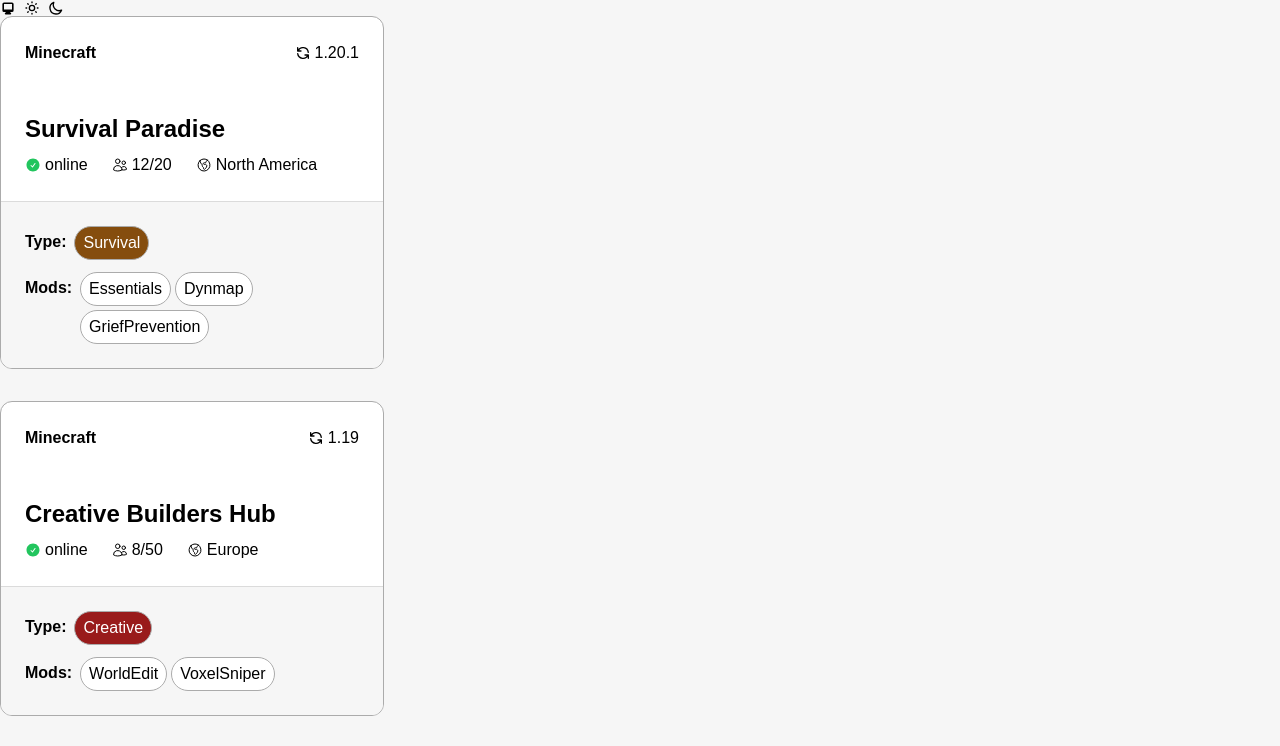
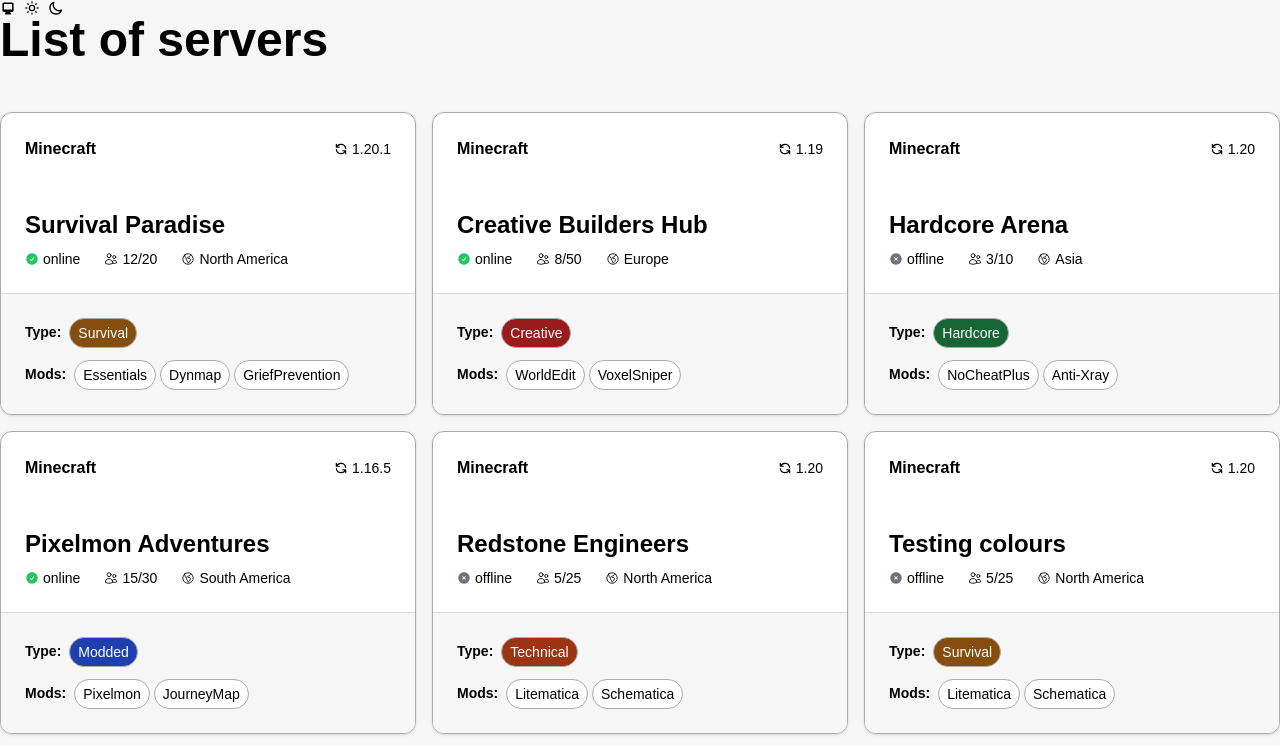
Before and after one commit to istvantothdesign/coding-assignment, a Next.js app: page / in a window 1280 px wide. Shown: the top 746 px of the page. Built offline with nearby package versions, Linux system fonts and the light colour scheme.

Commit message:
Server layout works. Need to finish navbar and dark mode swticher

```diff
--- a/src/app/components/InfoTag.tsx
+++ b/src/app/components/InfoTag.tsx
@@ -36,7 +36,7 @@
   }
 
   return (
-    <div className="flex gap-1 items-center">
+    <div className="text-sm flex gap-1 items-center">
       {icon && <span className={`${statusColorClass}`}>{icon}</span>}
       <p className={`font-medium `}>{children}</p>
     </div>
--- a/src/app/components/ServerCard.tsx
+++ b/src/app/components/ServerCard.tsx
@@ -35,24 +35,22 @@
   typeColor,
 }: Props) {
   return (
-    // change width
-    <div className="w-96">
-      {/* Card */}
-      <div className="bg-backgroundAccent text-foreground dark:bg-backgroundAccent dark:text-foreground rounded-xl border border-strokeMedium dark:border-strokeMedium overflow-hidden">
+    <div className="w-full h-full bg-backgroundAccent text-foreground dark:bg-backgroundAccent dark:text-foreground rounded-xl border border-strokeMedium dark:hover:border-foreground hover:border-foreground dark:border-strokeMedium overflow-hidden transition shadow hover:shadow-xl dark:shadow-xl dark:hover:shadow-2xl">
       {/* Header */}
       <div className="p-6 flex flex-col gap-12">
         {/* Game name and version */}
-          <div className="flex justify-between ">
+        <div className="flex justify-between flex-wrap">
           <p className="font-bold">{game}</p>
           <InfoTag type="version">{version}</InfoTag>
         </div>
 
+        {/* Server name and info */}
+        <div className="flex flex-col gap-2">
           {/* Server name */}
-          <div className="flex flex-col gap-2">
           <h3 className="text-2xl font-bold">{name}</h3>
 
           {/* Info */}
-            <div className="flex gap-6">
+          <div className="flex gap-6 flex-wrap">
             {/* Status */}
             <InfoTag type="status">{status}</InfoTag>
 
@@ -66,7 +64,7 @@
       </div>
 
       {/* Footer */}
-        <div className="flex flex-col gap-3 bg-background dark:bg-background p-6 border-t border-strokeLight dark:border-strokeLight">
+      <div className="text-sm h-full flex flex-col gap-3 bg-background dark:bg-background p-6 border-t border-strokeLight dark:border-strokeLight">
         {/* Type */}
         <div className="flex gap-2 items-start">
           <p className="font-bold  py-1">Type:</p>
@@ -90,6 +88,5 @@
         </div>
       </div>
     </div>
-    </div>
   );
 }
--- a/src/app/components/Tag.tsx
+++ b/src/app/components/Tag.tsx
@@ -28,7 +28,7 @@
 export default function Tag({ children, color = "blue", mods }: Props) {
   return mods ? (
     <div
-      className={`text-foreground bg-backgroundAccent dark:text-foreground dark:bg-backgroundAccent font-medium px-2 py-1 rounded-full text-center border border-strokeMedium dark:border-strokeMedium`}
+      className={`text-sm text-foreground bg-backgroundAccent dark:text-foreground dark:bg-backgroundAccent font-medium px-2 py-1 rounded-full text-center border border-strokeMedium dark:border-strokeMedium`}
     >
       {children}
     </div>
--- a/src/app/page.tsx
+++ b/src/app/page.tsx
@@ -1,6 +1,7 @@
 "use client";
 import { useEffect, useState } from "react";
 import ServerCard from "./components/ServerCard";
+import Link from "next/link";
 
 /*
   Welcome to the simplegamehosting coding assignment!
@@ -57,6 +58,10 @@
   // Make sure that everything is Typesafe
   // Organise functions
   // Remove extra item from api(colour testing)??
+  // Make tags row a component?
+  // Add motion
+  // Add hover state
+  // Make it responsive
 
   // Colors available for assignment
   const colors: (
@@ -130,16 +135,22 @@
   console.log("Checking server data");
   console.log(serverData);
   return (
-    <div>
-      {/* <div className="grid grid-rows-[20px_1fr_20px] items-center justify-items-center min-h-screen p-8 pb-20 gap-16 sm:p-20 font-[family-name:var(--font-geist-sans)]"> */}
-      <div className="bg-background text-foreground dark:bg-background dark:text-foreground">
-        {/* Test card */}
-        <div className="text-black flex flex-col gap-8 row-start-2 items-center sm:items-start">
+    <>
+      <section className="w-full flex flex-col items-center">
+        <main className="w-full max-w-7xl">
+          <div className="bg-background text-foreground dark:bg-background dark:text-foreground flex flex-col gap-12">
+            <h1 className="font-bold text-5xl ">List of servers</h1>
+            {/* Displaying card grid */}
+            <div className="grid grid-cols-1 md:grid-cols-2 lg:grid-cols-3  gap-4 w-full">
               {/* Displaying test cards */}
               {serverData &&
                 serverData.map((server: any) => (
+                  <Link
+                    className="w-full h-full"
+                    key={server.id}
+                    href={`/server/${server.id}`}
+                  >
                     <ServerCard
-                key={server.id}
                       name={server.name}
                       game={server.game}
                       version={server.version}
@@ -150,24 +161,27 @@
                       type={server.type}
                       typeColor={typeColorMapping[server.type]}
                     />
+                  </Link>
                 ))}
             </div>
+          </div>
+        </main>
+      </section>
 
       {/* main can be deleted and replaced with your own cards */}
-        <main className="flex flex-col gap-8 row-start-2 items-center sm:items-start">
-          <h1 className="text-2xl font-bold">Minecraft Server List</h1>
-          <p className="text-gray-600">
-            Below is the JSON data fetched from <code>/api/mock</code>. Use it
-            to build the UI.
-          </p>
-          <pre className="bg-gray-200 text-gray-800 p-4 rounded-lg w-full overflow-auto max-w-4xl text-sm">
-            {serverData
-              ? JSON.stringify(serverData, null, 2)
-              : "Loading data..."}
-          </pre>
-        </main>
+      {/* <main className="flex flex-col gap-8 row-start-2 items-center sm:items-start"> */}
+      {/*   <h1 className="text-2xl font-bold">Minecraft Server List</h1> */}
+      {/*   <p className="text-gray-600"> */}
+      {/*     Below is the JSON data fetched from <code>/api/mock</code>. Use it */}
+      {/*     to build the UI. */}
+      {/*   </p> */}
+      {/*   <pre className="bg-gray-200 text-gray-800 p-4 rounded-lg w-full overflow-auto max-w-4xl text-sm"> */}
+      {/*     {serverData */}
+      {/*       ? JSON.stringify(serverData, null, 2) */}
+      {/*       : "Loading data..."} */}
+      {/*   </pre> */}
+      {/* </main> */}
       {/* main can be deleted and replaced with your own cards */}
-      </div>
-    </div>
+    </>
   );
 }
--- /dev/null
+++ b/src/app/server/[id]/page.tsx
@@ -0,0 +1,9 @@
+import React from "react";
+
+export default function page() {
+  return (
+    <div>
+      <h1>Server</h1>
+    </div>
+  );
+}
```
Lines whose indentation alone changed are shown as unchanged.
